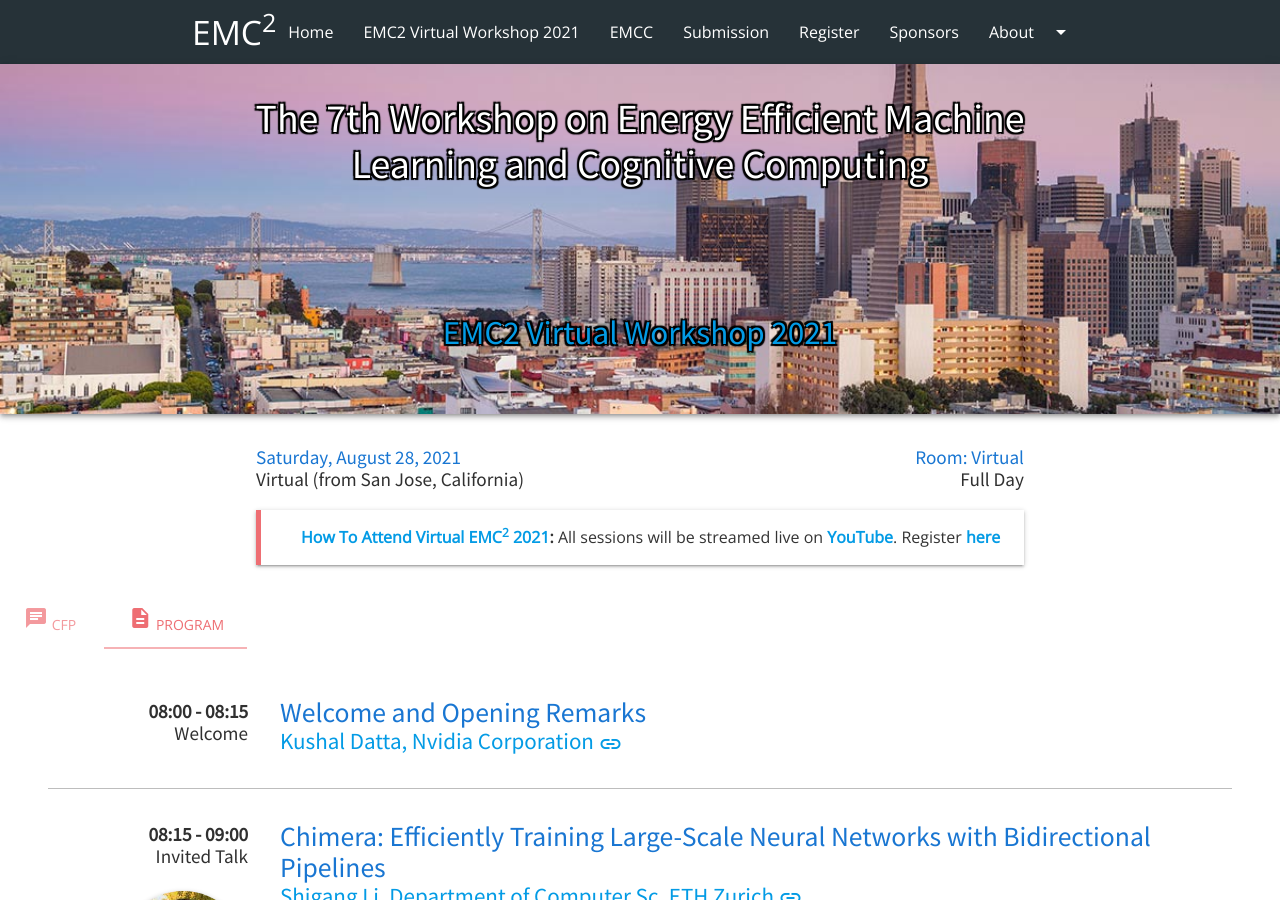
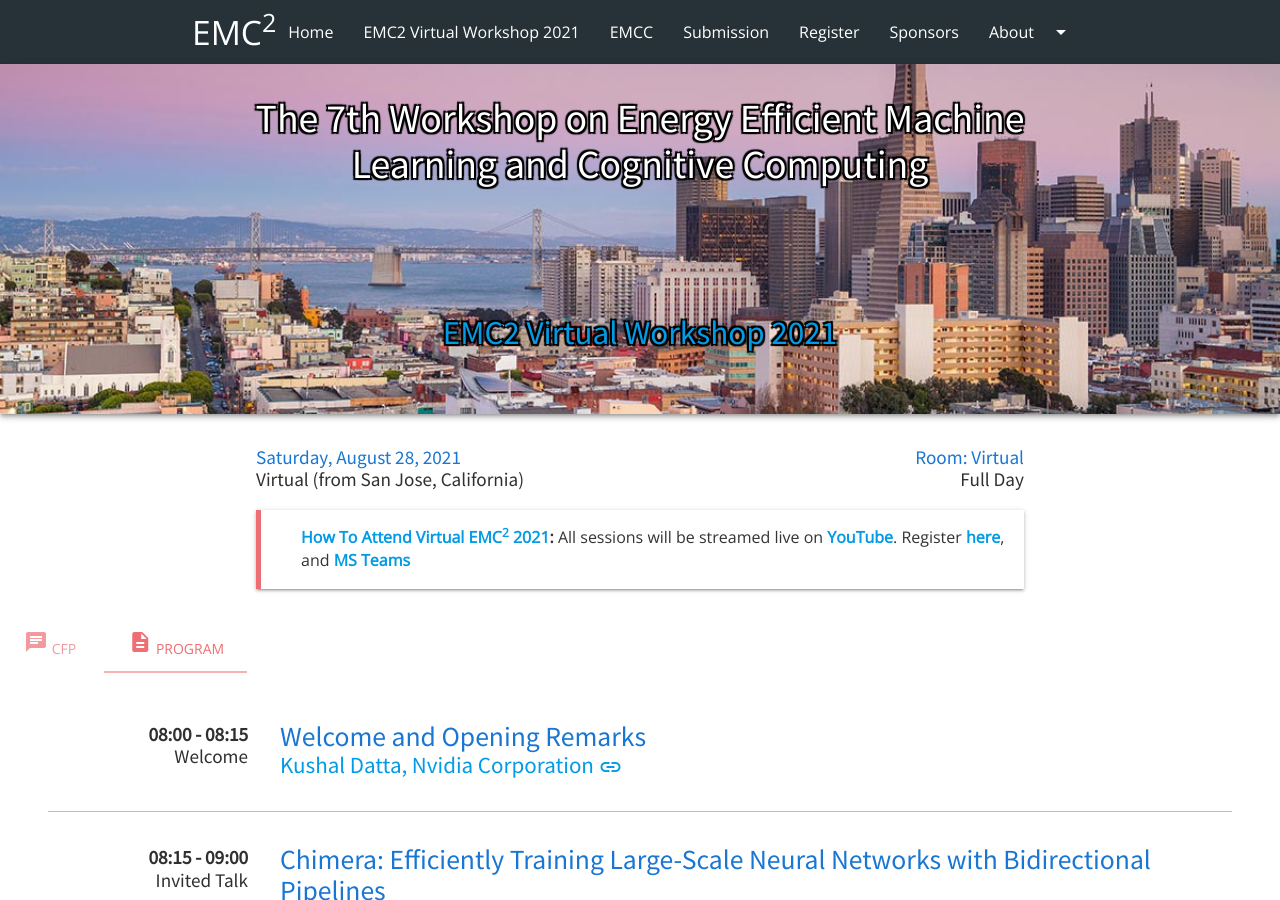
Before and after one commit to mgoldfar/emc2-web, a Jekyll site: the page built from _editions/7-virtual-21.html, in a window 1280 px wide and 900 px high. Built offline with Jekyll 4.4.1, drawn with Linux system fonts in a browser that asks for light colours.

Commit message:
updated MS Teams link

```diff
--- a/_layouts/edition-page.html
+++ b/_layouts/edition-page.html
@@ -70,7 +70,8 @@
 		    </p-->
             <p style="padding: 1rem;">
                 <strong><a href="/virtual-21">How To Attend Virtual EMC<sup>2</sup> 2021</a>:</strong> All sessions
-                will be streamed live on <strong><a href="https://nam11.safelinks.protection.outlook.com/?url=https%3A%2F%2Fwww.youtube.com%2Fchannel%2FUCTwsyUtTOJg-vADmOmbczhw&data=04%7C01%7Ckdatta%40nvidia.com%7C735e3f66939e4c0b613e08d9697f50f9%7C43083d15727340c1b7db39efd9ccc17a%7C0%7C0%7C637656817848293984%7CUnknown%7CTWFpbGZsb3d8eyJWIjoiMC4wLjAwMDAiLCJQIjoiV2luMzIiLCJBTiI6Ik1haWwiLCJXVCI6Mn0%3D%7C1000&sdata=aFTXxF7Bp5ZiI5zzYvvqJEaeyjlno6dA%2FN7xdmK076U%3D&reserved=0">YouTube</a></strong>. Register <strong><a href="https://www.emc2-ai.org/registration">here</a></strong>
+                will be streamed live on <strong><a href="https://nam11.safelinks.protection.outlook.com/?url=https%3A%2F%2Fwww.youtube.com%2Fchannel%2FUCTwsyUtTOJg-vADmOmbczhw&data=04%7C01%7Ckdatta%40nvidia.com%7C735e3f66939e4c0b613e08d9697f50f9%7C43083d15727340c1b7db39efd9ccc17a%7C0%7C0%7C637656817848293984%7CUnknown%7CTWFpbGZsb3d8eyJWIjoiMC4wLjAwMDAiLCJQIjoiV2luMzIiLCJBTiI6Ik1haWwiLCJXVCI6Mn0%3D%7C1000&sdata=aFTXxF7Bp5ZiI5zzYvvqJEaeyjlno6dA%2FN7xdmK076U%3D&reserved=0">YouTube</a></strong>. Register <strong><a href="https://www.emc2-ai.org/registration">here</a></strong>,
+                and <strong><a href="https://bit.ly/emc2_7thEdition">MS Teams</a></strong>
             </p>
 		</blockquote>
             {% endif %}
```
